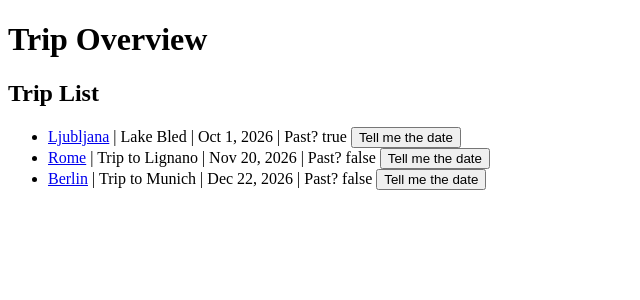
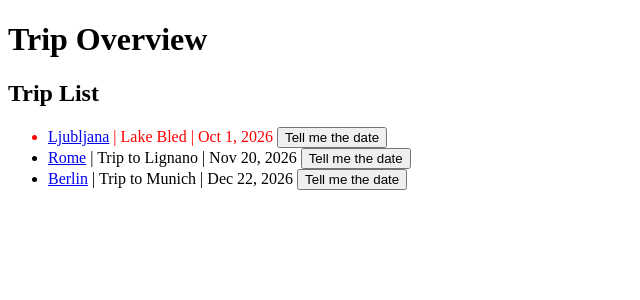
Before and after one commit to Totoro-sensey/ws26-angular-workshop, an Angular app: page / in a window 1280 px wide. Shown: the top 300 px of the page, without its empty margins (0-640 px from the left). Built offline with nearby package versions, Linux system fonts and the light colour scheme.

Commit message:
add styles, fix errors

```diff
--- a/src/components/trip-list-item/trip-list-item.css
+++ b/src/components/trip-list-item/trip-list-item.css
@@ -0,0 +1,3 @@
+.red {
+    color: red;
+}
--- a/src/components/trip-list-item/trip-list-item.html
+++ b/src/components/trip-list-item/trip-list-item.html
@@ -1,7 +1,6 @@
-<li>
+<li [class.red]="isTripInPast()">
     <a [routerLink]="getTripLink()">{{ trip().name }}</a>
     | {{ trip().description }}
     | {{ trip().date | date }}
-    | Past? {{ isTripInPast() }}
     <button (click)="showDate(trip())">Tell me the date</button>
 </li>
--- a/src/pages/trip-detail/trip-detail.html
+++ b/src/pages/trip-detail/trip-detail.html
@@ -1,6 +1,6 @@
 <h1>Trip Detail</h1>
 <p>Trip ID: {{ tripId }}</p>
-<p>Trip name: {{ trip.name }}</p>
+<p>Trip name: {{ trip()?.name }}</p>
 @if(gps()) {
     <p>GPS: {{ gps()?.longitude}}, {{ gps()?.latitude }}</p>
 }
--- a/src/pages/trip-detail/trip-detail.ts
+++ b/src/pages/trip-detail/trip-detail.ts
@@ -1,4 +1,4 @@
-import { Component, inject, OnInit, Signal, signal, WritableSignal } from '@angular/core';
+import { Component, computed, inject, OnInit, Signal, signal, WritableSignal } from '@angular/core';
 import { ActivatedRoute } from '@angular/router';
 import { Trip, TripService } from '../../services/trip-service';
 import { GpsLocation, WeatherServiceTs } from '../../services/weather-service.ts';
@@ -13,14 +13,14 @@ export class TripDetailPage implements OnInit {
     tripService = inject(TripService);
     weatherService = inject(WeatherServiceTs);
     private activatedRoute = inject(ActivatedRoute);
-    trip: Trip = { id: -1, name: '', description: '', date: '' };
+    trip: WritableSignal<Trip | undefined> = signal(undefined);
     gps: WritableSignal<GpsLocation | undefined> = signal(undefined);
     tripId = -1;
 
     ngOnInit() {
         this.activatedRoute.params.subscribe((params) => {
             this.tripId = Number(params['id'] ?? -1);
-            this.trip = this.tripService.getTrip(this.tripId) ?? this.trip;
+            this.trip.set(this.tripService.getTrip(this.tripId));
             this.weatherService.getGpsCoordinates(this.trip.name)
                 .subscribe((nextLocation) => {
                     this.gps.set(nextLocation.results[0]);
```
